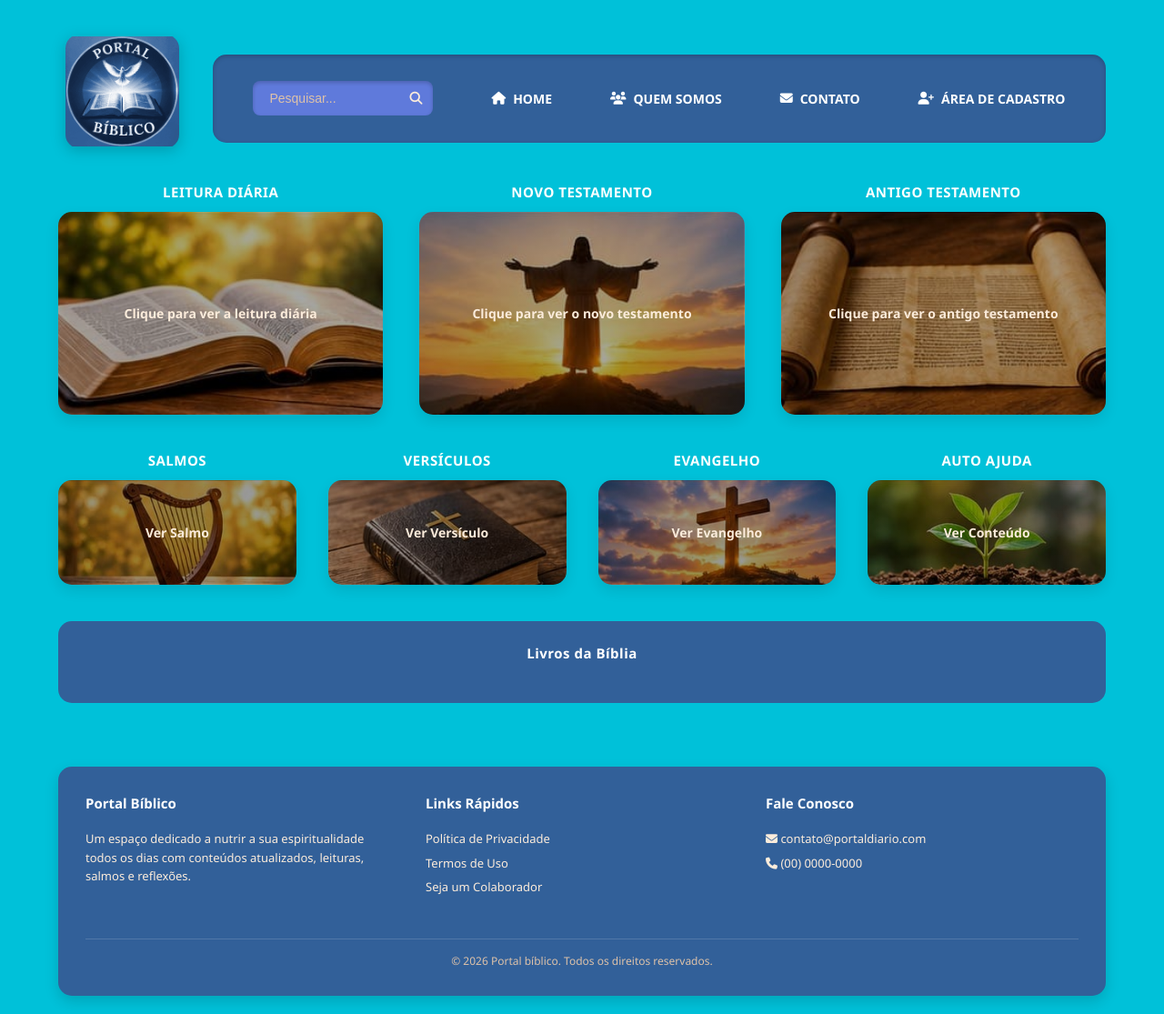
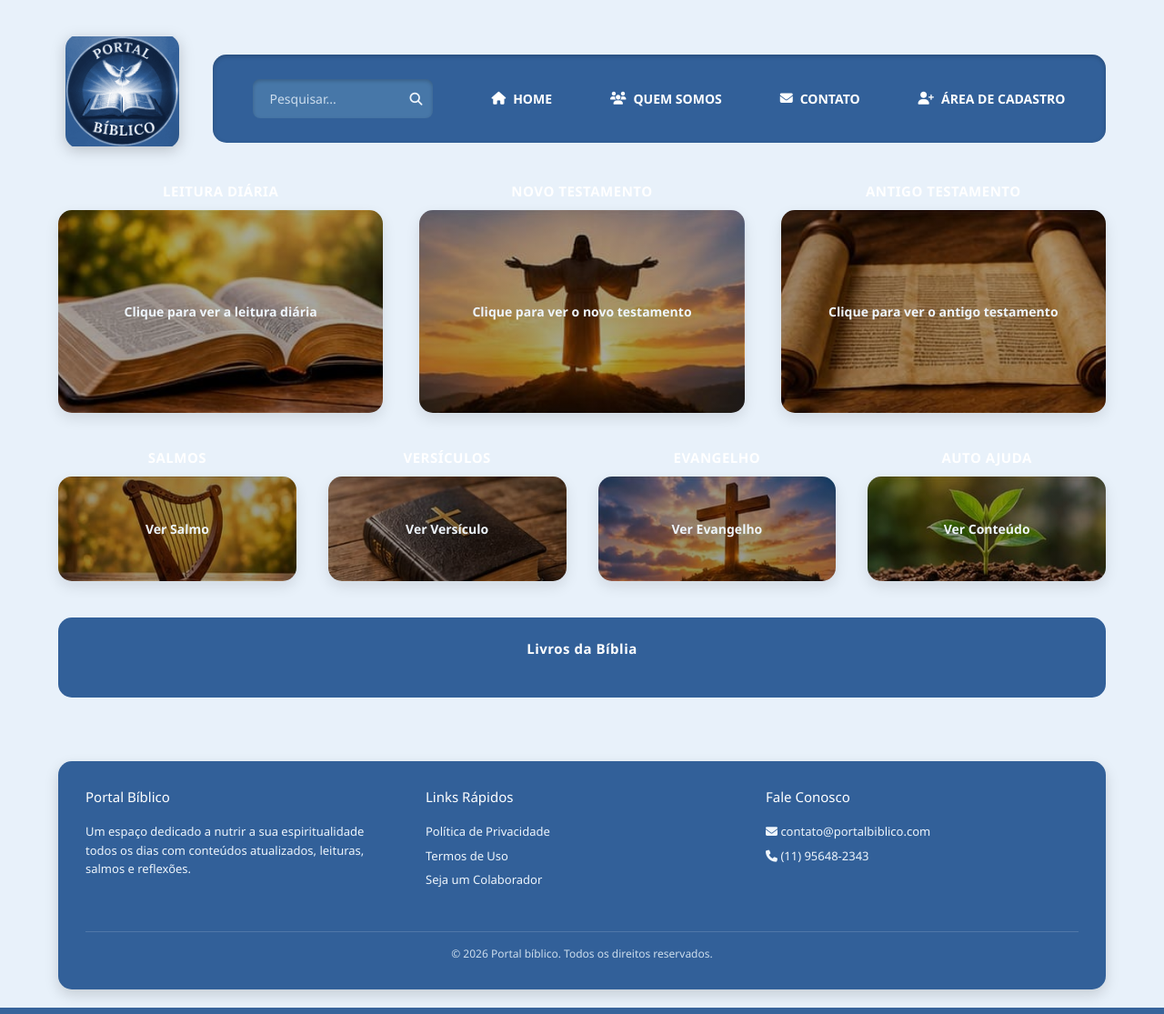
Before and after one commit to Youkai1910/projeto-integrador, a PHP site: page / in a window 1280 px wide. Shown: the whole page at 91% size. Run offline with PHP 8.4, Linux system fonts and the light colour scheme; data that the repository does not hold is empty.

Commit message:
Atualiza visual e integra Bootstrap
Atualiza a paleta da página inicial, renomeia o contêiner para evitar conflito com o Bootstrap e adiciona os recursos CSS e JavaScript do framework. Também atualiza os dados de contato do rodapé.

```diff
--- a/css/style.css
+++ b/css/style.css
@@ -5,15 +5,15 @@
 }
 
 body {
-    background: #f3f1f1;
+    background: #f3f7fb;
     font-family: 'Segoe UI', Arial, sans-serif;
     color: #333;
 }
 
-.container {
+.page-container {
     width: 100%;
     min-height: 100vh;
-    background:#00C1D9;
+    background: #e8f1fa;
     padding: 30px 5% 20px 5%;
     display: flex;
     flex-direction: column;
@@ -76,14 +76,14 @@ header {
 }
 
 .banner a:hover {
-    color: #fcecdb;
+    color: #eef5fc;
     transform: translateY(-2px);
 }
 
 .search-box {
     display: flex;
     align-items: center;
-    background: #5f7adb;
+    background: #4777a8;
     border-radius: 8px;
     padding: 5px 12px;
     box-shadow: inset 0 2px 4px rgba(0, 0, 0, 0.2);
@@ -91,7 +91,7 @@ header {
 }
 
 .search-box:focus-within {
-    background: #5f7adb;
+    background: #eef5fc;
     box-shadow: 0 0 0 2px rgba(255, 255, 255, 0.3);
 }
 
@@ -106,13 +106,13 @@ header {
 }
 
 .search-box input::placeholder {
-    color: #dec2a9;
+    color: #ccdded;
 }
 
 .search-box button {
     background: transparent;
     border: none;
-    color: #fcecdb;
+    color: #eef5fc;
     cursor: pointer;
     font-size: 14px;
     transition: 0.3s;
@@ -148,14 +148,14 @@ main {
 .card-principal {
     aspect-ratio: 16 / 10;
     min-height: 220px;
-    background: #5f7adb;
+    background: #4777a8;
     border-radius: 15px;
     transition: all 0.3s ease;
     box-shadow: 0 6px 15px rgba(0, 0, 0, 0.1);
     display: flex;
     align-items: center;
     justify-content: center;
-    color: #fcecdb;
+    color: #eef5fc;
     font-size: 14px;
     font-weight: 600;
     text-align: center;
@@ -192,14 +192,14 @@ main {
 .card-inferior {
     aspect-ratio: 16 / 7;
     min-height: 110px;
-    background: #5f7adb;
+    background: #4777a8;
     border-radius: 15px;
     transition: all 0.3s ease;
     box-shadow: 0 6px 15px rgba(0, 0, 0, 0.1);
     display: flex;
     align-items: center;
     justify-content: center;
-    color: #fcecdb;
+    color: #eef5fc;
     font-size: 14px;
     font-weight: 600;
     text-align: center;
@@ -233,7 +233,7 @@ main {
 .livros-biblia {
     margin-top: 40px;
     background: #326099;
-    color: #fcecdb;
+    color: #eef5fc;
     border-radius: 15px;
     padding: 25px;
 }
@@ -251,7 +251,7 @@ main {
 .lista-livros div {
     padding: 6px 8px;
     border-radius: 6px;
-    background: #5f7adb;
+    background: #4777a8;
 }
 
 footer {
@@ -259,7 +259,7 @@ footer {
     margin: 40px auto 0 auto;
     width: 100%;
     background: #326099;
-    color: #fcecdb;
+    color: #eef5fc;
     border-radius: 15px;
     padding: 30px;
     display: grid;
@@ -279,7 +279,7 @@ footer {
 
 .footer-col p,
 .footer-col a {
-    color: #fcecdb;
+    color: #eef5fc;
     text-decoration: none;
     line-height: 1.6;
     display: block;
@@ -299,7 +299,7 @@ footer {
     padding-top: 15px;
     margin-top: 10px;
     font-size: 12px;
-    color: #dec2a9;
+    color: #ccdded;
 }
 
 @media (max-width: 900px) {
--- a/index.php
+++ b/index.php
@@ -11,10 +11,11 @@ $livros = $pdo->query('SELECT label FROM books ORDER BY id')->fetchAll();
     <meta name="viewport" content="width=device-width, initial-scale=1.0">
     <title>Portal Diário</title>
     <link rel="stylesheet" href="https://cdnjs.cloudflare.com/ajax/libs/font-awesome/6.4.0/css/all.min.css">
+    <link href="https://cdn.jsdelivr.net/npm/bootstrap@5.3.3/dist/css/bootstrap.min.css" rel="stylesheet" integrity="sha384-QWTKZyjpPEjISv5WaRU9OFeRpok6YctnYmDr5pNlyT2bRjXh0JMhjY6hW+ALEwIH" crossorigin="anonymous">
     <link rel="stylesheet" href="css/style.css">
 </head>
 <body>
-<div class="container">
+<div class="page-container">
     <header>
         <div class="logo-area">
             <img class="logo" src="images/logo_biblico.png" alt="Portal Diário">
@@ -96,13 +97,14 @@ $livros = $pdo->query('SELECT label FROM books ORDER BY id')->fetchAll();
         </div>
         <div class="footer-col">
             <h4>Fale Conosco</h4>
-            <p><i class="fa-solid fa-envelope"></i> contato@portaldiario.com</p>
-            <p><i class="fa-solid fa-phone"></i> (00) 0000-0000</p>
+            <p><i class="fa-solid fa-envelope"></i> contato@portalbiblico.com</p>
+            <p><i class="fa-solid fa-phone"></i> (11) 95648-2343</p>
         </div>
         <div class="footer-bottom">
             &copy; 2026 Portal bíblico. Todos os direitos reservados.
         </div>
     </footer>
 </div>
+<script src="https://cdn.jsdelivr.net/npm/bootstrap@5.3.3/dist/js/bootstrap.bundle.min.js" integrity="sha384-YvpcrYf0tY3lHB60NNkmXc5s9fDVZLESaAA55NDzOxhy9GkcIdslK1eN7N6jIeHz" crossorigin="anonymous"></script>
 </body>
 </html>
```
